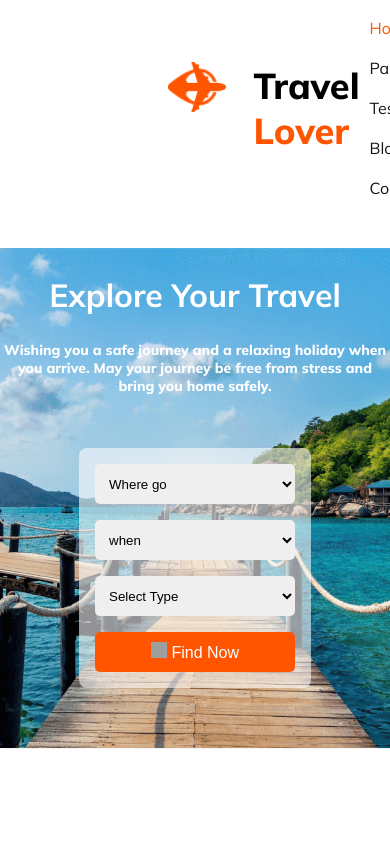
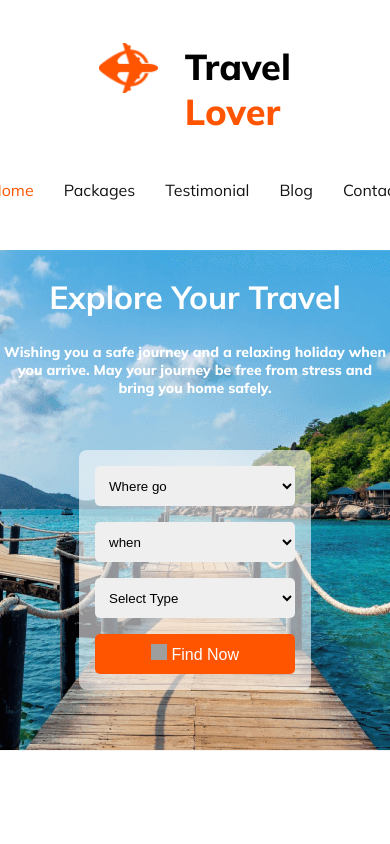
Before and after one commit to Tanvir-cr/assignment-2, a plain HTML site: page index.html in a window 390 px wide. Shown: the top 844 px of the page. Drawn offline with Linux system fonts and the light colour scheme; grey boxes are pictures that could not be loaded.

Commit message:
assignment-2

```diff
--- a/shundor.css
+++ b/shundor.css
@@ -435,8 +435,8 @@ hr{
 }
 
 @media screen and (max-width:600px){
-  nav{
-    display: block;
+  header{
+    flex-direction: column;
   }
   .banner{
     margin-top: 40px;
```
